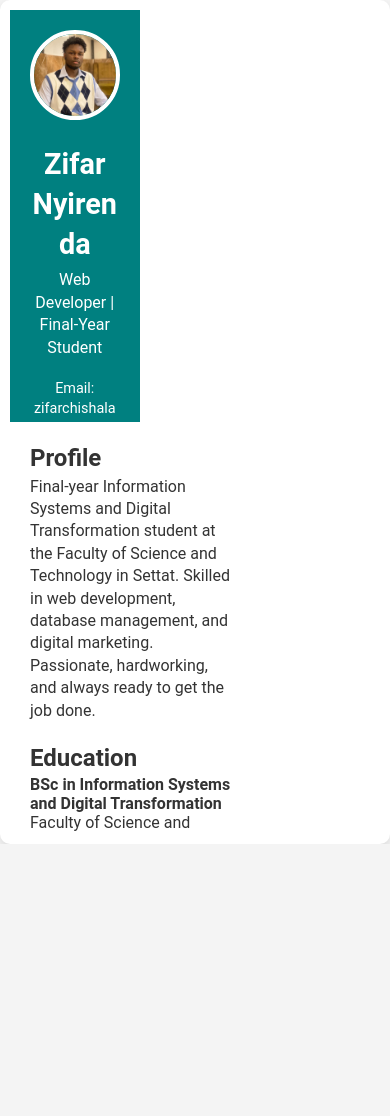
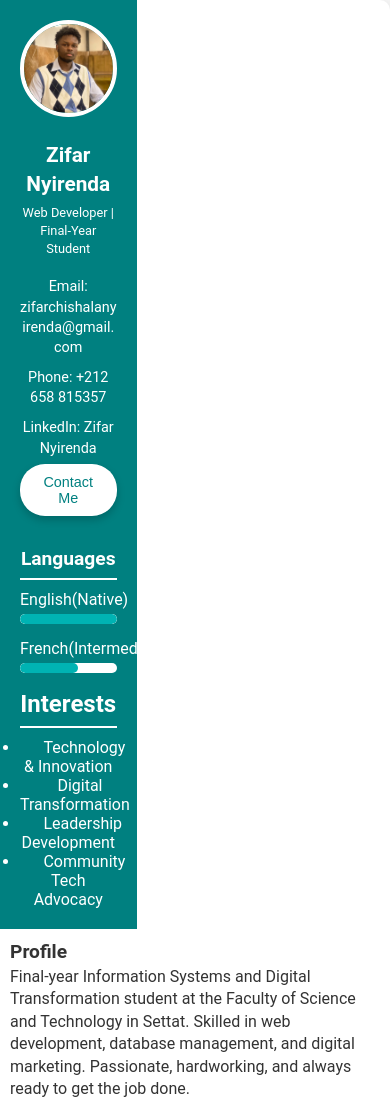
Before and after one commit to zifarnyirenda/my-cv, a plain HTML site: page index.html in a window 390 px wide. Shown: the top 1116 px of the page. Before the commit the page ends 844 px from the top, so only its background shows below. Drawn offline with Linux system fonts and the light colour scheme.

Commit message:
Update style.css

```diff
--- a/style.css
+++ b/style.css
@@ -23,17 +23,16 @@ body {
 
 .cv-container {
     display: flex;
-    flex-wrap: nowrap;
+    flex-wrap: wrap;
     justify-content: flex-start;
-    align-items: stretch;
+    align-items: flex-start;
     width: 100%;
     max-width: 1000px;
     background: #ffffff;
     border-radius: 10px;
     box-shadow: 0 4px 10px rgba(0, 0, 0, 0.1);
-    height: 100vh;
-    margin: 0 auto;
-}
+    min-height: 100vh;
+    padding-bottom: 20px;
 
 
 .left-panel, .right-panel {
@@ -229,3 +228,46 @@ footer {
     width: 65%;
     color: #333333;
 }
+@media only screen and (max-width: 480px) {
+    .cv-container {
+        width: 100%;
+        padding: 10px;
+    }
+
+    .profile-img {
+        width: 100px;
+        height: 100px;
+    }
+.contact-btn {
+        padding: 10px 20px;
+        font-size: 0.9rem;
+    }
+    .left-panel h1 {
+        font-size: 1.3rem;
+    }
+
+    .left-panel .subtitle {
+        font-size: 0.8rem;
+    }
+
+    .languages-section h2 {
+        font-size: 1.2rem;
+    }
+    .profile-img {
+    max-width: 100%;
+    height: auto;
+}
+
+    .right-panel {
+        width: 100%;
+        padding: 10px;
+    }
+
+    .section h2 {
+        font-size: 1.2rem;
+    }
+
+    footer {
+        font-size: 0.6rem;
+    }
+}
```
